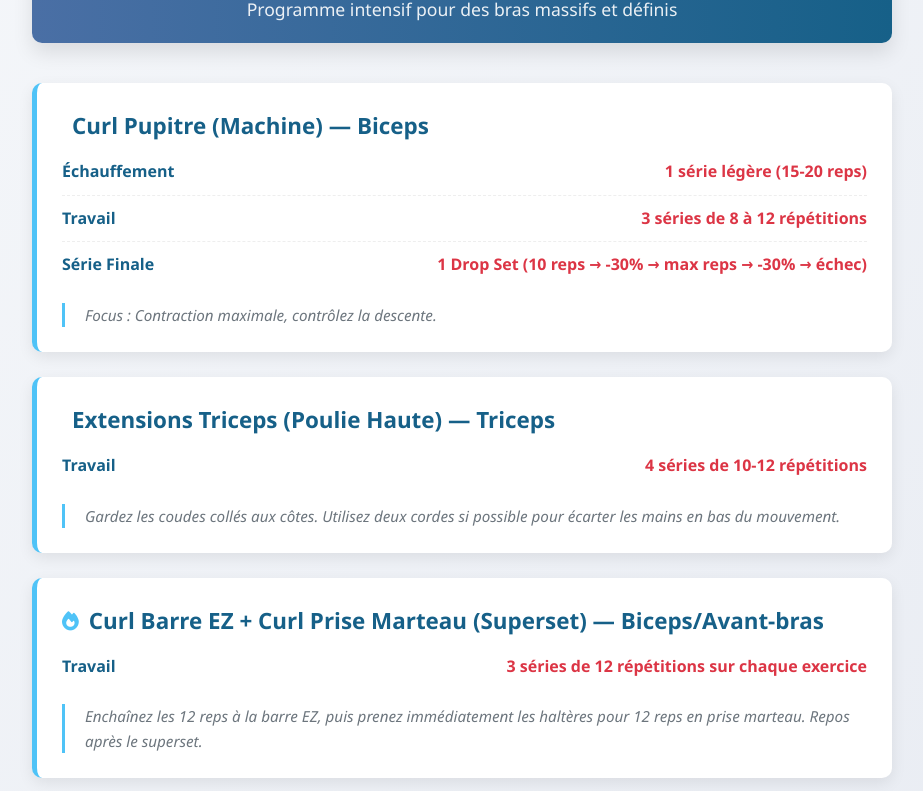
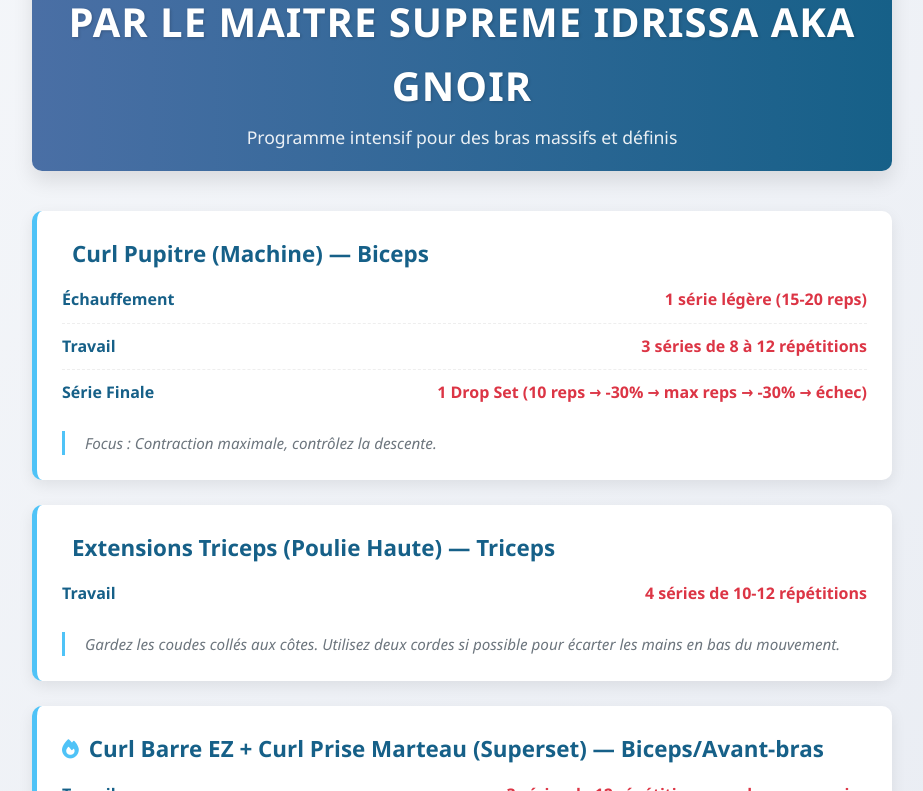
Before and after one commit to le-tueur/sceance-bras-, a plain HTML site: page index.html in a window 1280 px wide. Shown: the part 124-915 px from the top of the page, without its empty margins (178-1101 px from the left). Drawn offline with Linux system fonts and the light colour scheme.

Commit message:
Update index.html

```diff
--- a/index.html
+++ b/index.html
@@ -146,7 +146,7 @@
 <body>
     <div class="container">
         <header>
-            <h1><i class="fas fa-dumbbell"></i> SÉANCE BRAS : BICEPS & TRICEPS</h1>
+            <h1><i class="fas fa-dumbbell"></i> SÉANCE BRAS : BICEPS & TRICEPS FAIT PAR LE MAITRE SUPREME IDRISSA AKA GNOIR</h1>
             <p class="subtitle">Programme intensif pour des bras massifs et définis</p>
         </header>
 
```
